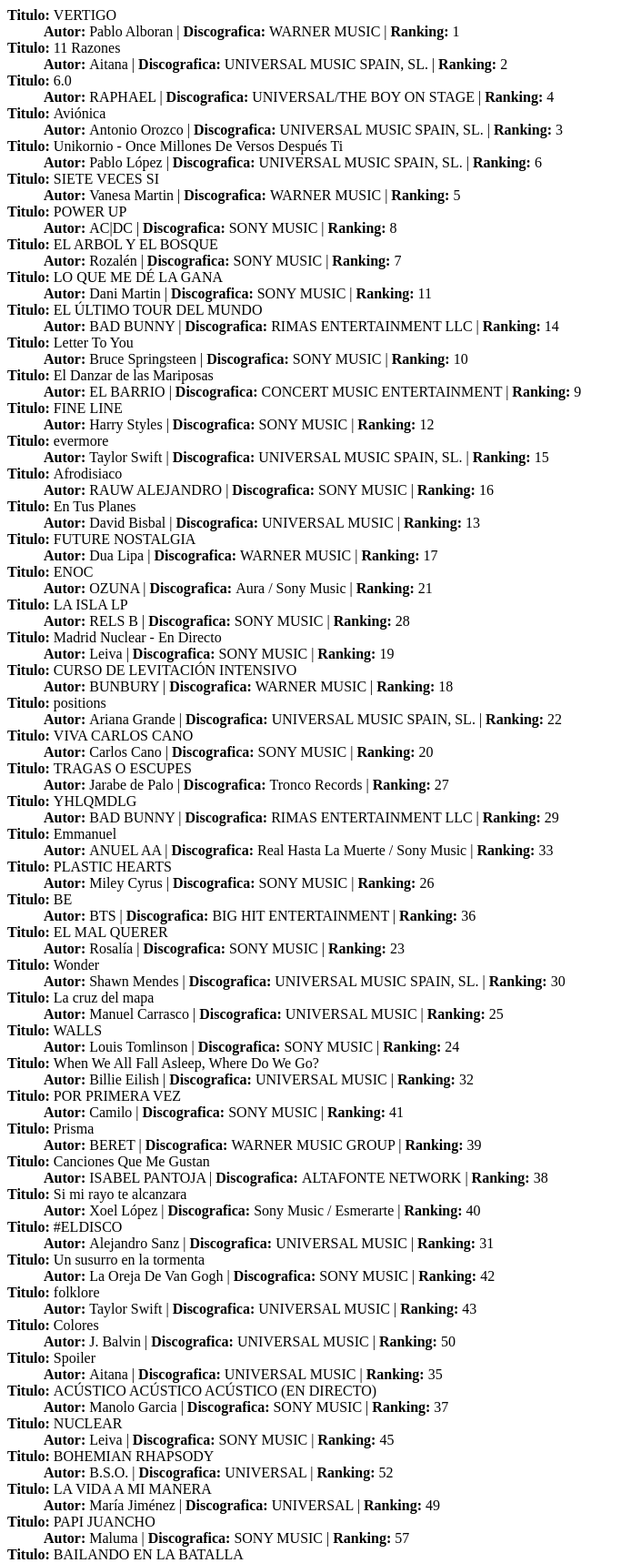
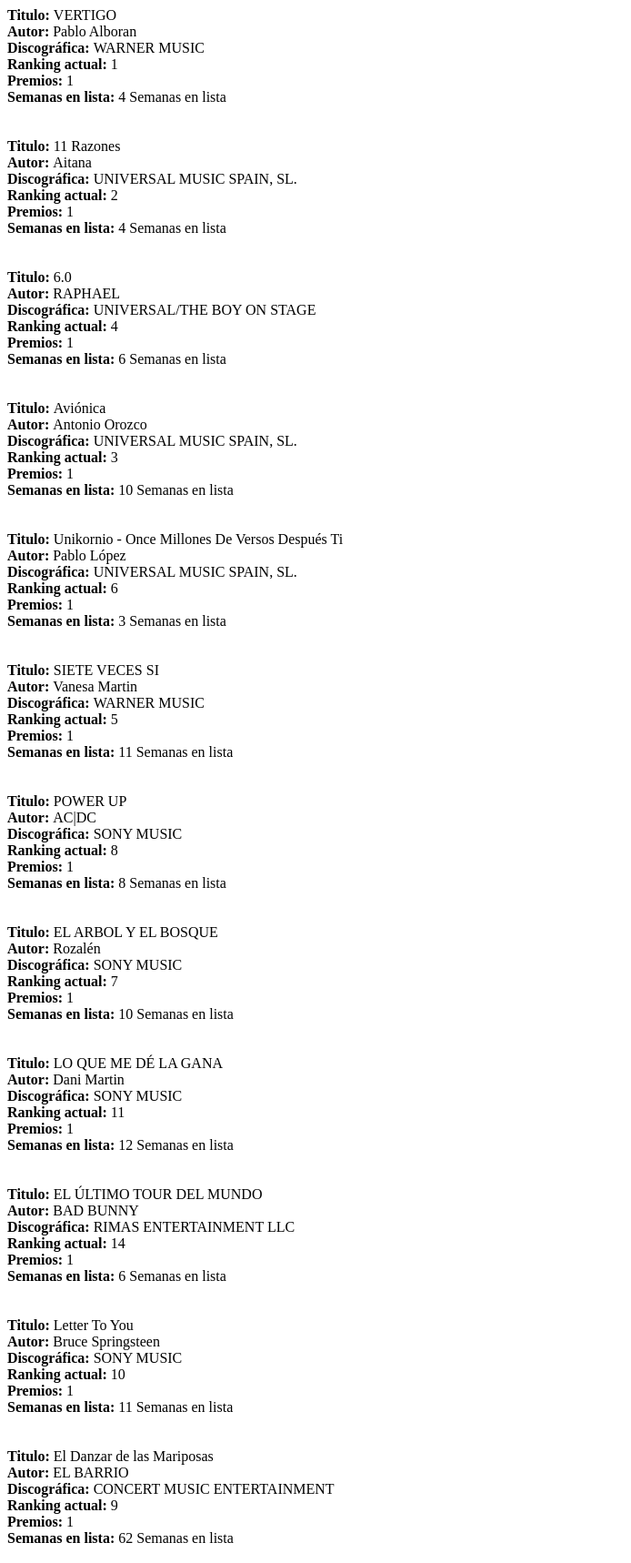
Before and after one commit to fraferang/AII, a Django app: page /albumes/ in a window 1280 px wide. Shown: the part 162-1880 px from the top of the page at 91% size, without its empty margins (0-694 px from the left). Run offline with Django 3.2, Linux system fonts and the light colour scheme; data comes from the database, SQL or seed files in the repository; both versions use the stored data as it was after the commit.

Commit message:
Arreglado problema al buscar campos nulos y pequeña modificación en la vista

```diff
--- a/EjercicioDjangoII/main/models.py
+++ b/EjercicioDjangoII/main/models.py
@@ -34,12 +34,12 @@ class Pelicula(models.Model):
 ## Clase Álbum
 class Album(models.Model):
     titulo = models.TextField(verbose_name='Título')
-    ranking = models.IntegerField(max_length=20,verbose_name='Ranking actual')
+    ranking = models.IntegerField(null=True,max_length=20,verbose_name='Ranking actual')
     autor = models.TextField(verbose_name='Autor del álbum')
     semanas = models.TextField(verbose_name='Semanas en lista')
     max_posicion = models.TextField(verbose_name='Máxima posición alcanzada')
     discografica = models.TextField(verbose_name='Discográfica')
-    premios = models.IntegerField(max_length=20, verbose_name='Premios obtenidos')
+    premios = models.IntegerField(null=True, max_length=20, verbose_name='Premios obtenidos')
 
     def __str__(self):
         return self.titulo
--- a/EjercicioDjangoII/main/templates/albumes.html
+++ b/EjercicioDjangoII/main/templates/albumes.html
@@ -10,7 +10,13 @@
 			{% for row in albumes %}
 
 			    <dt><b>Titulo: </b>{{row.titulo}}</dt>
-			    <dd><b>Autor: </b>{{row.autor}} | <b>Discografica: </b>{{row.discografica}} | <b>Ranking: </b>{{row.ranking}} </dd>
+				<dt><b>Autor: </b>{{row.autor}}</dt>
+				<dt><b>Discográfica: </b>{{row.discografica}}</dt>
+				<dt><b>Ranking actual: </b>{{row.ranking}}</dt>
+				<dt><b>Premios: </b>{{row.premios}}</dt>
+				<dt><b>Semanas en lista: </b>{{row.semanas}}</dt>
+				<br>
+				<br>
 
 			{% endfor %}
   {% endblock %}
--- a/EjercicioDjangoII/main/views.py
+++ b/EjercicioDjangoII/main/views.py
@@ -22,13 +22,21 @@ def populateDB():
         f = urllib.request.urlopen("https://www.elportaldemusica.es"+link_album.get('href'))
         s = BeautifulSoup(f, "lxml")
         datos = s.find("div", class_="container-fluid text-center").div
-        ranking = datos.find("div", class_="publication_relevant").find("p", class_="single-list-entry-rank-position").string
+        ranking = datos.find("div", class_="publication_relevant").find("p", class_="single-list-entry-rank-position")
+        if(ranking == None):
+            ranking = 0
+        else:
+            ranking = ranking.string
         titulo = datos.find("div", class_="name").string
         autor = datos.find("div", class_="subname").find("a", class_="external").string
         semanas_en_lista = datos.find("div",class_="list_week").string
         maxPosicion = datos.find("div", class_="max_pos").string
         discografica = datos.find("div", class_="detail_one").string
-        premios = datos.find("span", class_="number").string
+        premios = datos.find("span", class_="number")
+        if(premios == None):
+            premios = 0
+        else:
+            premios = premios.string
 
         #almacenamos en la BD
         a = Album.objects.create(titulo = titulo, ranking = ranking,
```
Also changed, not shown: EjercicioDjangoII/db.sqlite3, EjercicioDjangoII/main/migrations/0003_auto_20210114_1055.py (added), EjercicioDjangoII/main/migrations/0004_auto_20210114_1057.py (added), EjercicioDjangoII/main/migrations/0005_auto_20210114_1058.py (added), EjercicioDjangoII/main/migrations/0006_auto_20210114_1105.py (added), EjercicioDjangoII/main/migrations/0007_auto_20210114_1109.py (added), EjercicioDjangoII/main/migrations/0008_auto_20210114_1116.py (added).
